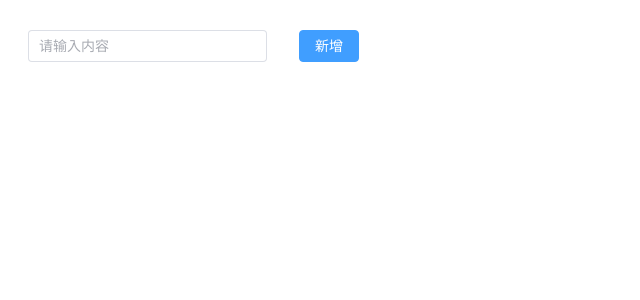
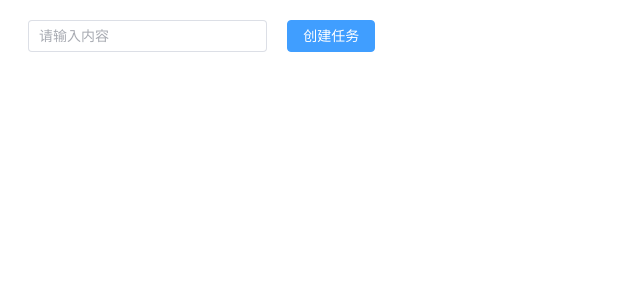
Before and after one commit to qypone/vue-electron-template, a Vue app: page / in a window 1280 px wide. Shown: the top 300 px of the page, without its empty margins (0-640 px from the left). Built offline with nearby package versions, Linux system fonts and the light colour scheme.

Commit message:
样式调整

```diff
--- a/src/App.vue
+++ b/src/App.vue
@@ -11,10 +11,5 @@ import Home from './views/index.vue'
 <style>
 #app {
   font-family: Avenir, Helvetica, Arial, sans-serif;
-  -webkit-font-smoothing: antialiased;
-  -moz-osx-font-smoothing: grayscale;
-  text-align: center;
-  color: #2c3e50;
-  margin-top: 60px;
 }
 </style>
--- a/src/views/addTask.vue
+++ b/src/views/addTask.vue
@@ -5,7 +5,7 @@
     :before-close="handClosed"
     fullscreen=true
   >
-    <div>
+    <div class="dialog-body">
       <el-button type="primary" round @click="addLine">添加一行</el-button>
       <el-button type="success" round @click="save">提交</el-button>
       <el-table
@@ -97,11 +97,8 @@ export default {
           desc: "任务描述：",
           duedate: "",
           point: "0",
-          lix: "",
           sprint: "",
           assignee: "",
-          epiclink: "",
-          uclink: "",
         },
       ],
       templates: [],
@@ -115,14 +112,9 @@ export default {
           summary: "",
           templateNo: "",
           desc: "任务描述：",
-          duedate: "",
-          affectsversion: "",
           point: "0",
-          lix: "",
           sprint: "",
-          assignee: "",
-          epiclink: "",
-          uclink: "",
+          assignee: ""
         };
         this.tableData.push(newValue);
       } else {
@@ -237,3 +229,8 @@ export default {
   },
 };
 </script>
+<style>
+.dialog-body {
+  padding: 0 5px 0 12px;
+}
+</style>
--- a/src/views/index.vue
+++ b/src/views/index.vue
@@ -7,7 +7,7 @@
 
       <el-col :span="2">
         <el-button type="primary" @click="addOrUpdateHandle()">
-          新增
+          创建任务
          </el-button>
       </el-col>
     </el-row>
@@ -46,6 +46,5 @@ export default {
 }
 .taskView {
   margin: 20px;
-  margin-top: -30px;
 }
 </style>
```
